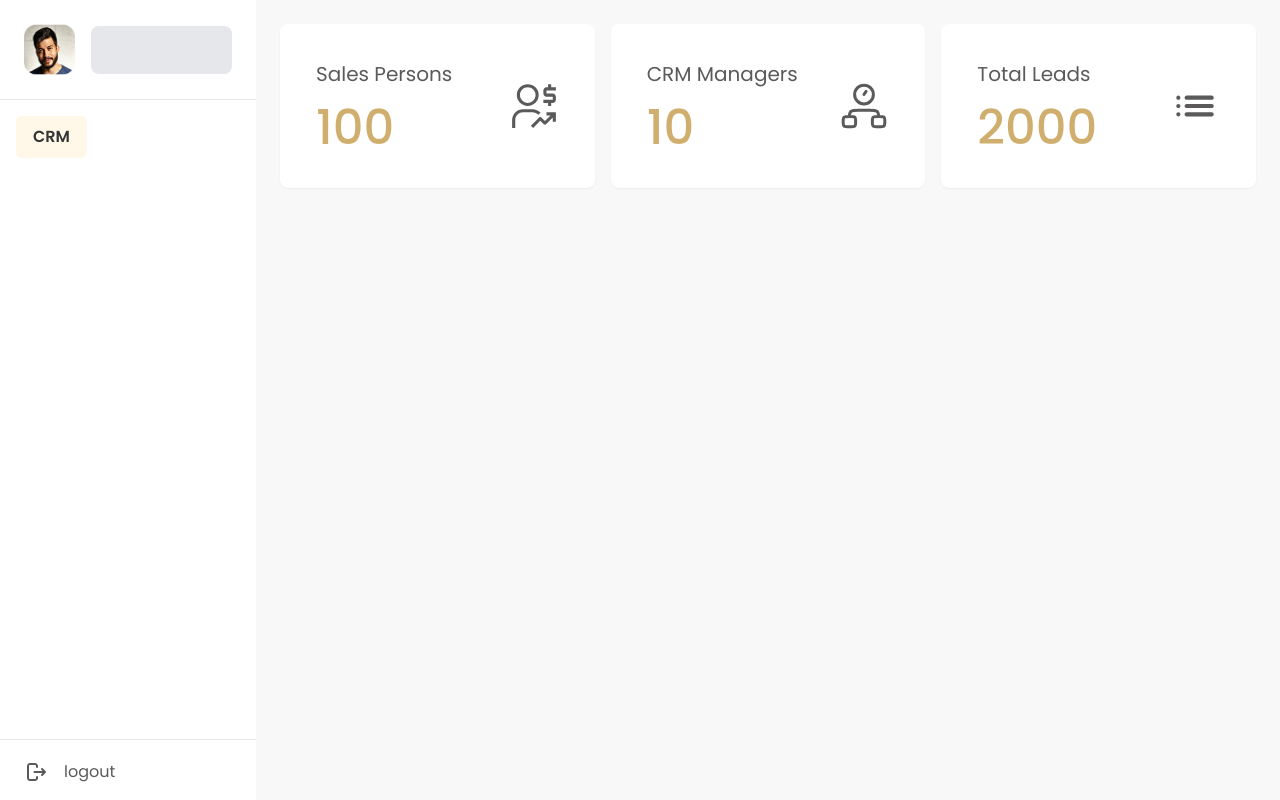
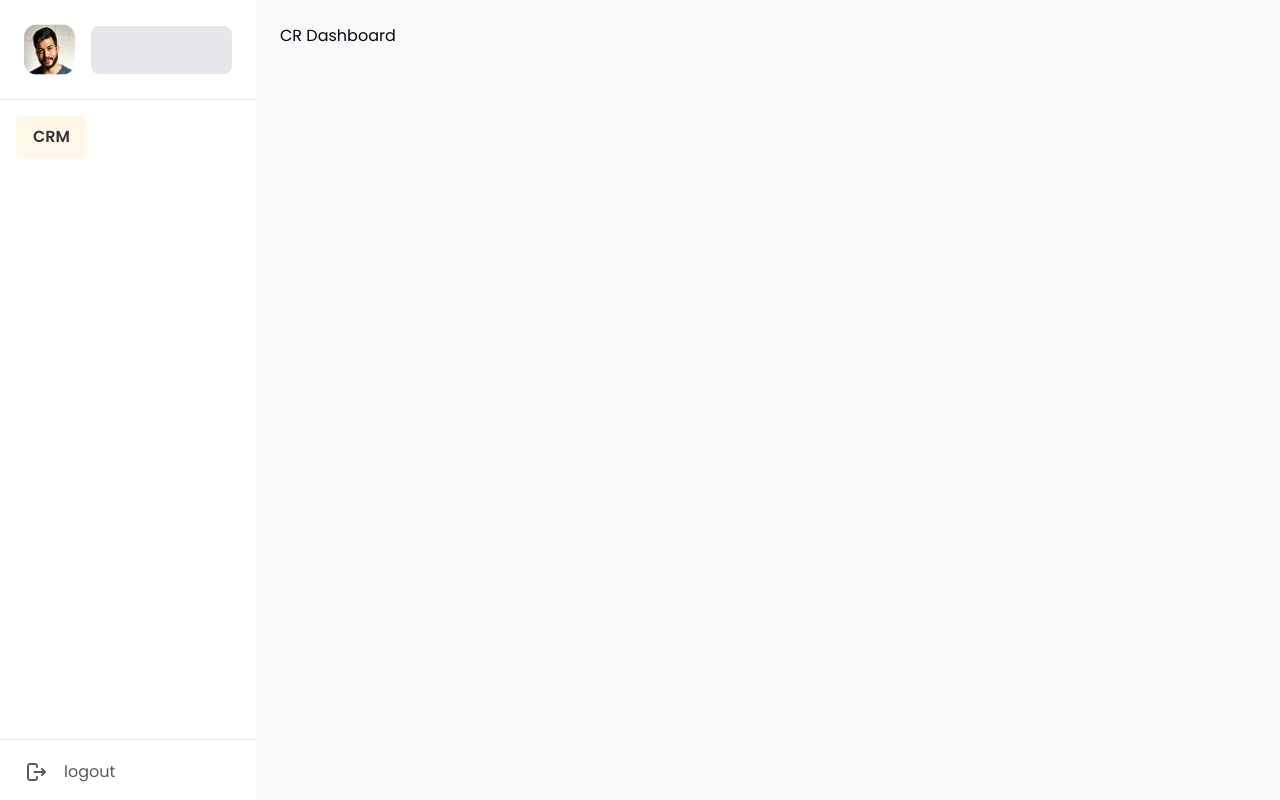
Before and after one commit to anandnarwade7/CRM-Frontend, a React (Vite) app: page /app/dashboard in a window 1280 px wide. Built offline with nearby package versions, Linux system fonts and the light colour scheme.

Commit message:
Integrate the Dashboard API

```diff
--- /dev/null
+++ b/src/components/custom/Dashboard/AdminDashboard.jsx
@@ -0,0 +1,49 @@
+import {
+  DashboardSales,
+  DashboardTime,
+  DashboardList,
+} from "../../../assets/index";
+import { useAdminDashboard } from "../../../hooks/Dashboard/useAdminDashboard";
+
+const AdminDashboard = () => {
+  const { isPending, isError, data, error } = useAdminDashboard();
+
+  return (
+    <div className="flex items-center gap-4">
+      {/* Sales Person */}
+      <div className="w-full max-w-[21rem] bg-white rounded-lg p-9 flex items-center justify-between shadow-sm">
+        <div>
+          <p className="text-[#5B5959] font-normal text-xl">Sales Persons</p>
+          <p className="text-[#D0AF6E] font-medium text-5xl mt-4">
+            {data?.sales}
+          </p>
+        </div>
+        <img src={DashboardSales} alt="DashboardSales" />
+      </div>
+
+      {/* CRM Manager */}
+      <div className="w-full max-w-[21rem] bg-white rounded-lg p-9 flex items-center justify-between shadow-sm">
+        <div>
+          <p className="text-[#5B5959] font-normal text-xl">CRM Managers</p>
+          <p className="text-[#D0AF6E] font-medium text-5xl mt-4">
+            {data?.crm}
+          </p>
+        </div>
+        <img src={DashboardTime} alt="DashboardTime" />
+      </div>
+
+      {/* Total Leads */}
+      <div className="w-full max-w-[21rem] bg-white rounded-lg p-9 flex items-center justify-between shadow-sm">
+        <div>
+          <p className="text-[#5B5959] font-normal text-xl">Total Leads</p>
+          <p className="text-[#D0AF6E] font-medium text-5xl mt-4">
+            {data?.leads}
+          </p>
+        </div>
+        <img src={DashboardList} alt="DashboardList" />
+      </div>
+    </div>
+  );
+};
+
+export default AdminDashboard;
--- a/src/components/custom/Dashboard/DashboardCard.jsx
+++ /dev/null
@@ -1,13 +0,0 @@
-const DashboardCard = ({ item }) => {
-  return (
-    <div className="w-full max-w-[21rem] bg-white rounded-lg p-9 flex items-center justify-between shadow-sm">
-      <div>
-        <p className="text-[#5B5959] font-normal text-xl">{item?.title}</p>
-        <p className="text-[#D0AF6E] font-medium text-5xl mt-4">{item?.stat}</p>
-      </div>
-      <img src={item?.icon} alt="item" />
-    </div>
-  );
-};
-
-export default DashboardCard;
--- a/src/components/custom/Users/UserPersonDetails.jsx
+++ b/src/components/custom/Users/UserPersonDetails.jsx
@@ -5,6 +5,7 @@ import { Link, useLocation, useNavigate } from "react-router";
 import { useState } from "react";
 import { Button } from "@/components/ui/button";
 import { useSalesPerson } from "../../../hooks/Sales/useSalesPerson";
+import { Back } from "../../../assets";
 
 const UserPersonDetails = () => {
   const [isVisible, setIsVisible] = useState(false);
@@ -28,12 +29,14 @@ const UserPersonDetails = () => {
           </span>
         </Link> */}
 
-        <Button onClick={() => navigate(-1)} className="shadow-none">
-          <ArrowLeft size={5} color="#5B5959" />
+        <div className="flex items-center">
+          <Button onClick={() => navigate(-1)} className="shadow-none">
+            <img src={Back} alt="back" />
+          </Button>
           <span className="text-2xl font-semibold text-[#707070]">
             {detailTitle}
           </span>
-        </Button>
+        </div>
       </div>
 
       <form onSubmit={handleSubmit(onSubmit)}>
--- /dev/null
+++ b/src/hooks/Dashboard/useAdminDashboard.js
@@ -0,0 +1,11 @@
+import { useQuery } from "@tanstack/react-query";
+import { adminDashboardService } from "../../services/Dashboard/dashboardService";
+
+export const useAdminDashboard = () => {
+  const { isPending, isError, data, error } = useQuery({
+    queryKey: ["adminDash"],
+    queryFn: adminDashboardService,
+  });
+
+  return { isPending, isError, data, error };
+};
--- /dev/null
+++ b/src/hooks/Dashboard/useSalesDashboard.js
@@ -0,0 +1,11 @@
+import { useQuery } from "@tanstack/react-query";
+import { salesDashboardService } from "../../services/Dashboard/dashboardService";
+
+export const useSalesDashboard = (userId) => {
+  const { isPending, isError, data, error } = useQuery({
+    queryKey: ["salesDash"],
+    queryFn: () => salesDashboardService(userId),
+  });
+
+  return { isPending, isError, data, error };
+};
--- a/src/hooks/Sales/useSalesPerson.js
+++ b/src/hooks/Sales/useSalesPerson.js
@@ -20,7 +20,6 @@ export const useSalesPerson = (role) => {
 
   // Calling Custom hook for getting userId
   const userId = useUserId();
-  console.log("User ID", userId);
 
   // Mutation for Adding Sales Person
   const mutation = useMutation({
--- a/src/pages/Dashboard/Dashboard.jsx
+++ b/src/pages/Dashboard/Dashboard.jsx
@@ -1,40 +1,19 @@
-import React from "react";
-import {
-  DashboardSales,
-  DashboardTime,
-  DashboardList,
-} from "../../assets/index";
-import DashboardCard from "../../components/custom/Dashboard/DashboardCard";
+import AdminDashboard from "../../components/custom/Dashboard/AdminDashboard";
+import { useUserRole } from "../../hooks/use-userrole";
+import SalesDashboard from "./SalesDashboard";
 
 const Dashboard = () => {
-  const data = [
-    {
-      id: 1,
-      title: "Sales Persons",
-      stat: "100",
-      icon: DashboardSales,
-    },
-    {
-      id: 2,
-      title: "CRM Managers",
-      stat: "10",
-      icon: DashboardTime,
-    },
-    {
-      id: 1,
-      title: "Total Leads",
-      stat: "2000",
-      icon: DashboardList,
-    },
-  ];
+  const userRole = useUserRole();
   return (
     <div>
       {/* Uppar Dashboard Status */}
-      <div className="flex items-center gap-4">
-        {data?.map((item) => (
-          <DashboardCard item={item} key={item?.id} />
-        ))}
-      </div>
+      {userRole === "ADMIN" ? (
+        <AdminDashboard />
+      ) : userRole === "SALES" ? (
+        <SalesDashboard />
+      ) : (
+        <p>CR Dashboard</p>
+      )}
     </div>
   );
 };
--- /dev/null
+++ b/src/pages/Dashboard/SalesDashboard.jsx
@@ -0,0 +1,51 @@
+import {
+  DashboardSales,
+  DashboardTime,
+  DashboardList,
+} from "../../assets/index";
+import { useSalesDashboard } from "../../hooks/Dashboard/useSalesDashboard";
+import { useUserId } from "../../hooks/use-user-id";
+
+const SalesDashboard = () => {
+  const userId = useUserId();
+  const { isPending, isError, data, error } = useSalesDashboard(userId);
+
+  return (
+    <div className="flex items-center gap-4">
+      {/* Sales Person */}
+      <div className="w-full max-w-[21rem] bg-white rounded-lg p-9 flex items-center justify-between shadow-sm">
+        <div>
+          <p className="text-[#5B5959] font-normal text-xl">Converted Leads</p>
+          <p className="text-[#D0AF6E] font-medium text-5xl mt-4">
+            {data?.convertedLeads}
+          </p>
+        </div>
+        <img src={DashboardSales} alt="DashboardSales" />
+      </div>
+
+      {/* Target */}
+      {/* <div className="w-full max-w-[21rem] bg-white rounded-lg p-9 flex items-center justify-between shadow-sm">
+        <div>
+          <p className="text-[#5B5959] font-normal text-xl">CRM Managers</p>
+          <p className="text-[#D0AF6E] font-medium text-5xl mt-4">
+            {data?.crm}
+          </p>
+        </div>
+        <img src={DashboardTime} alt="DashboardTime" />
+      </div> */}
+
+      {/* Total Leads */}
+      <div className="w-full max-w-[21rem] bg-white rounded-lg p-9 flex items-center justify-between shadow-sm">
+        <div>
+          <p className="text-[#5B5959] font-normal text-xl">Total Leads</p>
+          <p className="text-[#D0AF6E] font-medium text-5xl mt-4">
+            {data?.totalLeads}
+          </p>
+        </div>
+        <img src={DashboardList} alt="DashboardList" />
+      </div>
+    </div>
+  );
+};
+
+export default SalesDashboard;
--- /dev/null
+++ b/src/services/Dashboard/dashboardService.js
@@ -0,0 +1,29 @@
+import axios from "axios";
+import { BASE_URL } from "../../utils/constant";
+
+// Service for fetching Admin Dashboard Data
+export const adminDashboardService = async () => {
+  try {
+    const response = await axios.get(`${BASE_URL}/user/getUsersCountByRole`, {
+      withCredentials: true,
+    });
+    return response?.data;
+  } catch (error) {
+    console.log("Admin Dashboard Error", error);
+  }
+};
+
+// Service for fetching Sales Person Dashboard Data
+export const salesDashboardService = async (userId) => {
+  try {
+    const response = await axios.get(
+      `${BASE_URL}/import/getLeadsCount?userId=${userId}`,
+      {
+        withCredentials: true,
+      }
+    );
+    return response?.data;
+  } catch (error) {
+    console.log("Sales Dashboard Error", error);
+  }
+};
```
